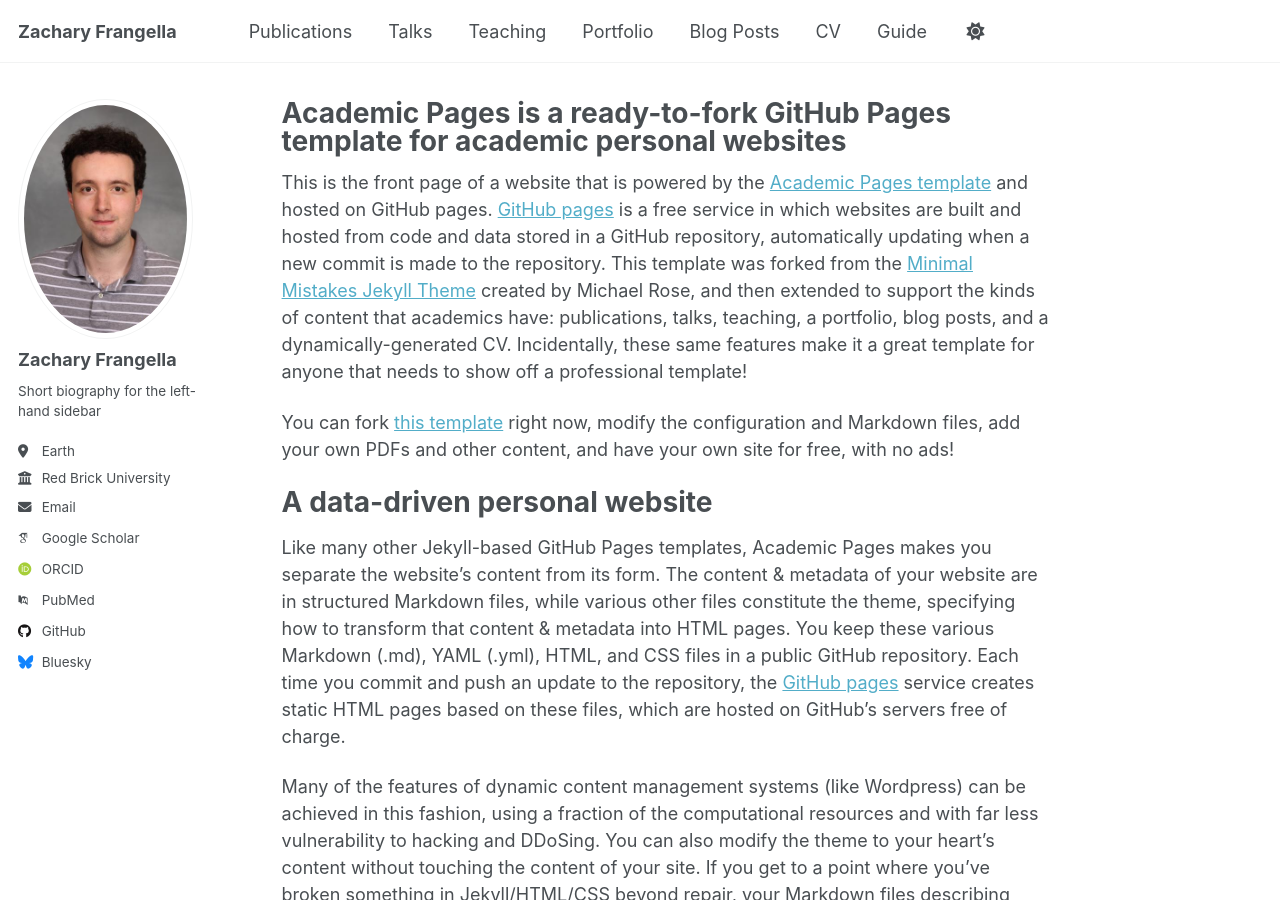
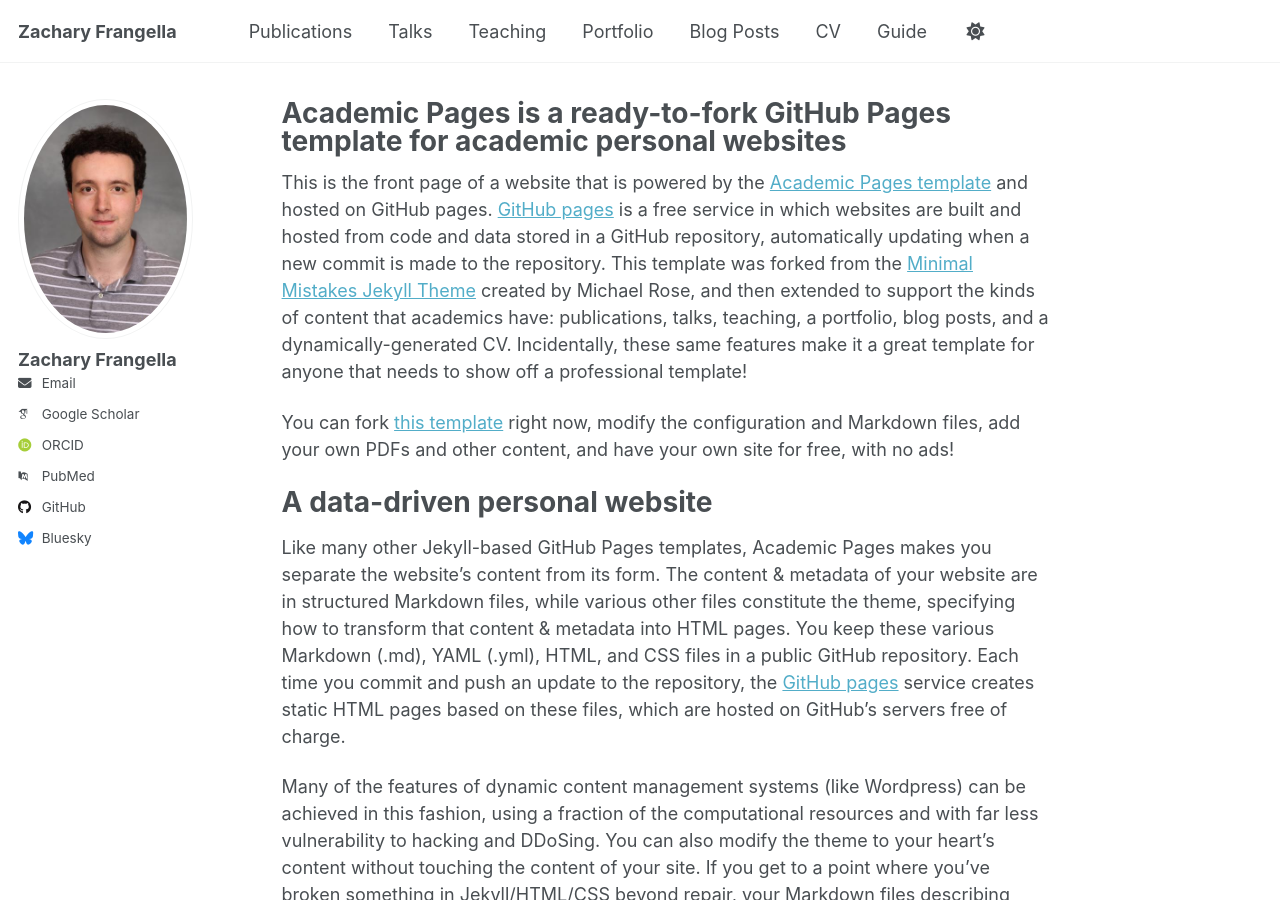
Before and after one commit to zfrangella/zfrangella.github.io, a Jekyll site: the page built from _pages/about.md, in a window 1280 px wide and 900 px high. Built offline with Jekyll 4.4.1, drawn with Linux system fonts in a browser that asks for light colours; some web fonts are replaced; a script that is not in the unit is left out; part of the change alters nothing that is shown.

Commit message:
Update _config.yml

```diff
--- a/_config.yml
+++ b/_config.yml
@@ -25,12 +25,11 @@ author:
   # Biographic information
   avatar           : "profile.png"
   name             : "Zachary Frangella"
-  pronouns         : # example: "she/her"
-  bio              : "Short biography for the left-hand sidebar"
-  location         : "Earth"
-  employer         : "Red Brick University"
+  # pronouns         : # example: "she/her"
+  # bio              : "Short biography for the left-hand sidebar"
+  # employer         : "Red Brick University"
   uri              : # URL
-  email            : "none@example.org"
+  email            : "zfrangella@alumni.stanford.edu"
 
   # Academic websites
   academia         : # URL
```
